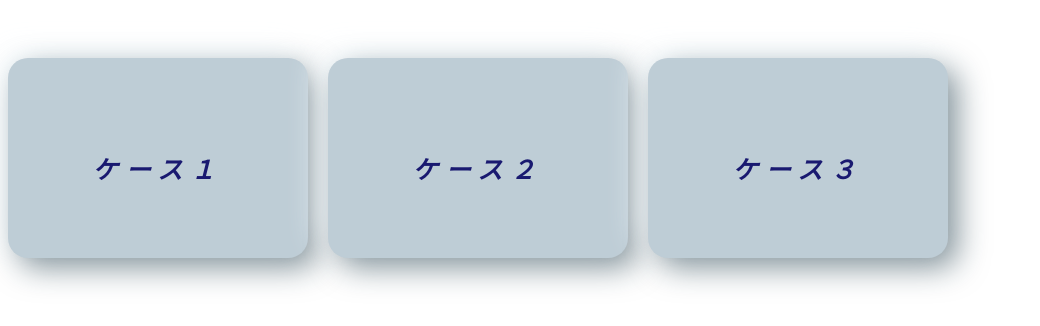
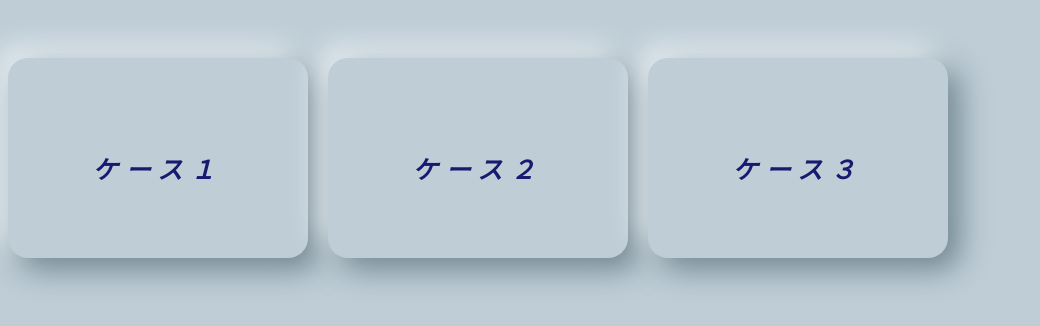
Before and after one commit to sasaki-since2025/modern-shadow, a plain HTML site: page index.html in a window 1280 px wide. Shown: the whole page, without its empty margins (0-1040 px from the left). Drawn offline with Linux system fonts and the light colour scheme.

Commit message:
change body's bg-color

```diff
--- a/index.html
+++ b/index.html
@@ -8,6 +8,7 @@
     body {
       display: flex;
       column-gap: 20px;
+      background-color: rgb(190, 205, 214);
     }
     .box{
       height:200px;
```
